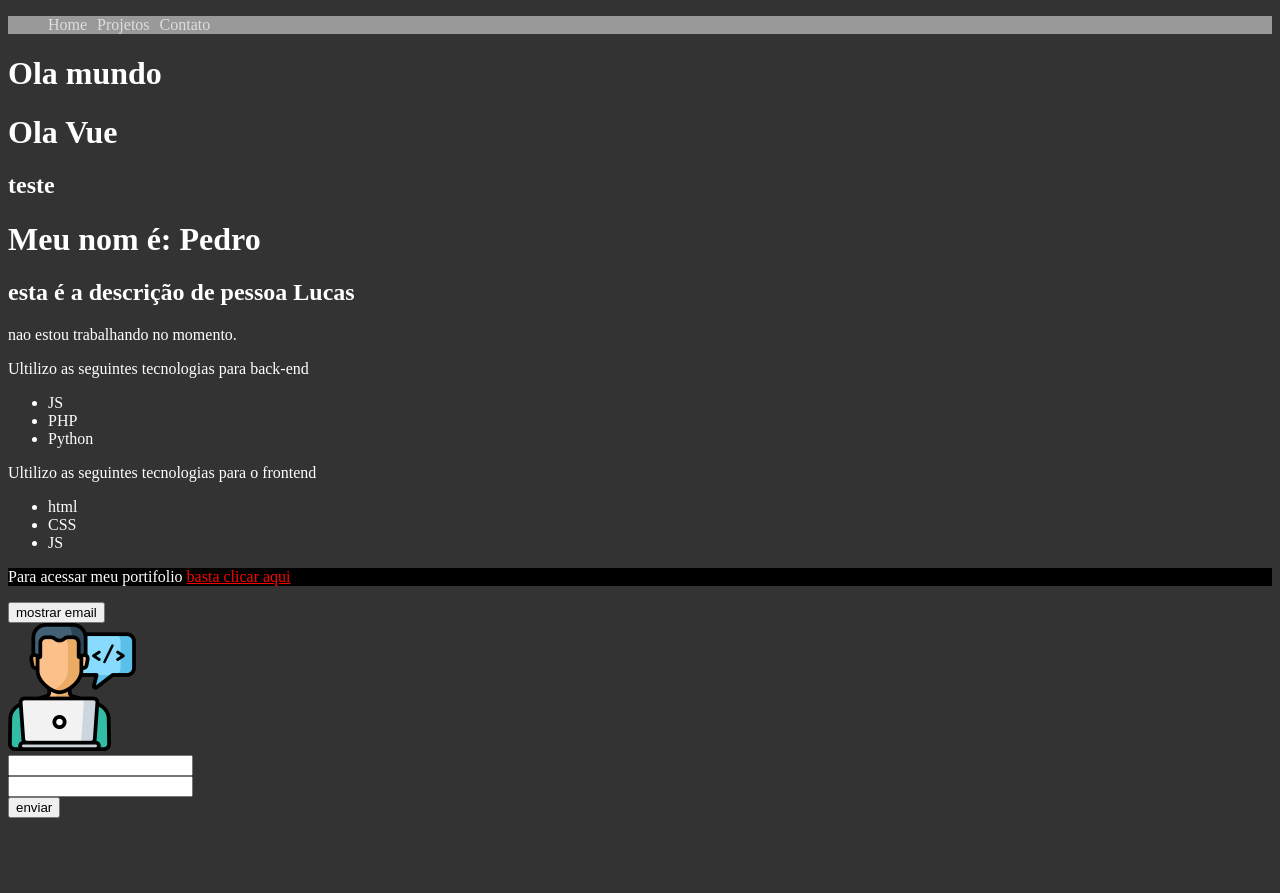
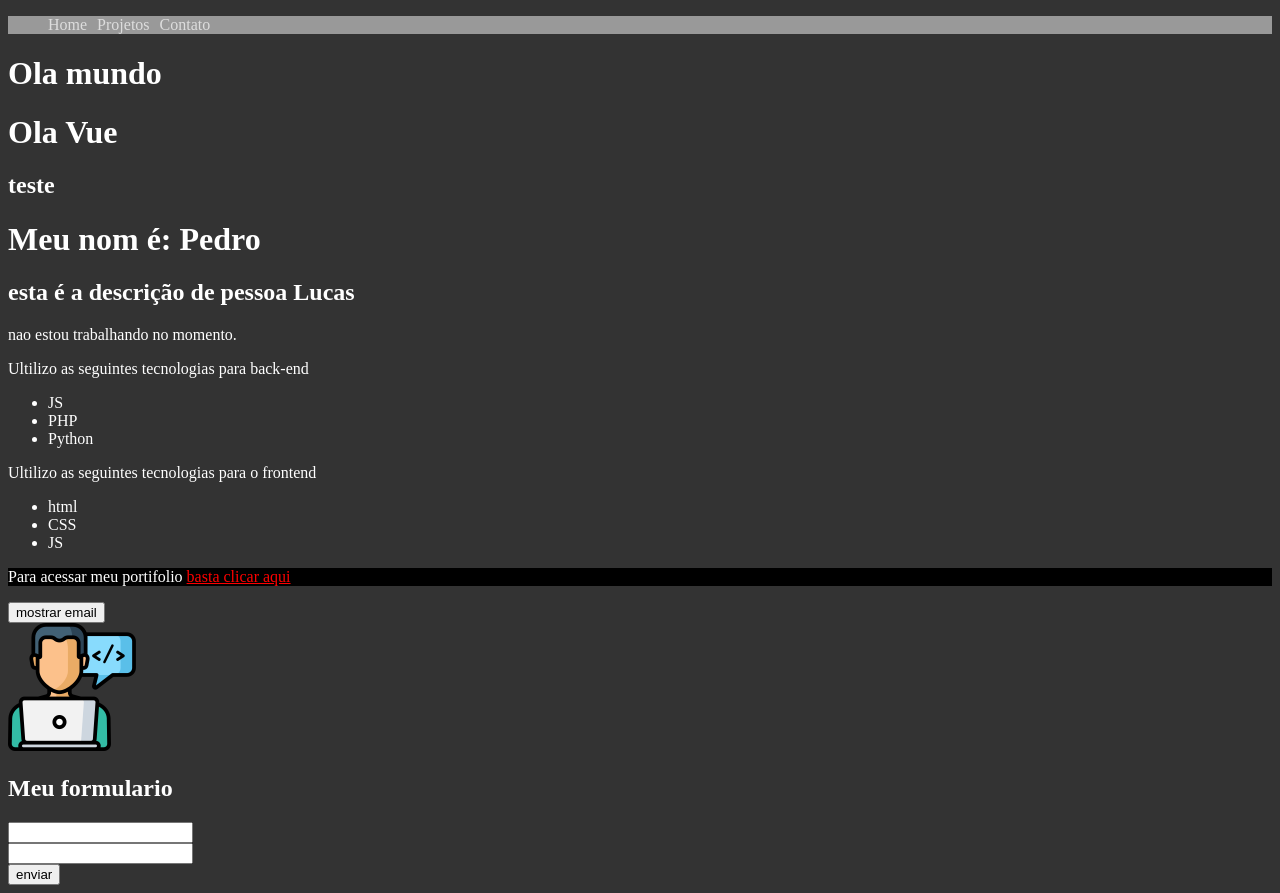
Before and after one commit to LucasMeyble/vuejs, a Vue app in the folder documentation/: page / in a window 1280 px wide. Before the commit the page ends 826 px from the top, so only its background shows below. Built offline with nearby package versions, Linux system fonts and the light colour scheme.

Commit message:
enventos @click and @submit

```diff
--- /dev/null
+++ b/documentation/src/components/Form.vue
@@ -0,0 +1,47 @@
+<template>
+    <div>
+        <h2>Meu formulario</h2>
+        <form action="" @submit="enviarFormulario($event)">
+            <div>
+                <input v-model="nome" type="text">
+                <!-- <inputText /> -->
+            </div>
+            <div>
+                <input v-model="email" type="text">
+                <!-- <inputText /> -->
+            </div>
+            <div>
+                <submit />
+            </div>
+        </form>
+    </div>
+</template>
+
+<script>
+import inputText from './form/inputText.vue';
+import submit from './form/submit.vue';
+export default {
+    name: 'Form',
+    components: {inputText, submit},
+    data() {
+        return{
+            nome:"",
+            email:""
+        }
+    },
+    methods: {
+        enviarFormulario(e){
+            //isso serve para a pagina nao da reload quando o formulario der um submit
+            e.preventDefault();
+
+            const nome = this.nome;
+            const email = this.email;
+
+            console.log('formulario enviado')
+            console.log('o nome é: '+nome);
+            console.log('o email é: '+email);
+
+        }
+    }
+}
+</script>
--- a/documentation/src/components/form42.vue
+++ /dev/null
@@ -1,22 +0,0 @@
-<template>
-    <form action="">
-        <div>
-            <inputText />
-        </div>
-        <div>
-            <inputText />
-        </div>
-        <div>
-            <submit />
-        </div>
-    </form>
-</template>
-
-<script>
-import inputText from './form/inputText.vue';
-import submit from './form/submit.vue';
-export default {
-    name: 'Form',
-    components: {inputText, submit}
-}
-</script>
--- a/documentation/src/components/pessoa.vue
+++ b/documentation/src/components/pessoa.vue
@@ -8,7 +8,7 @@
 
 <script>
 import info from './info.vue';
-import Form from './form42.vue';
+import Form from './Form.vue';
 export default {
     name: 'pessoa',
     components: {info, Form},
```
